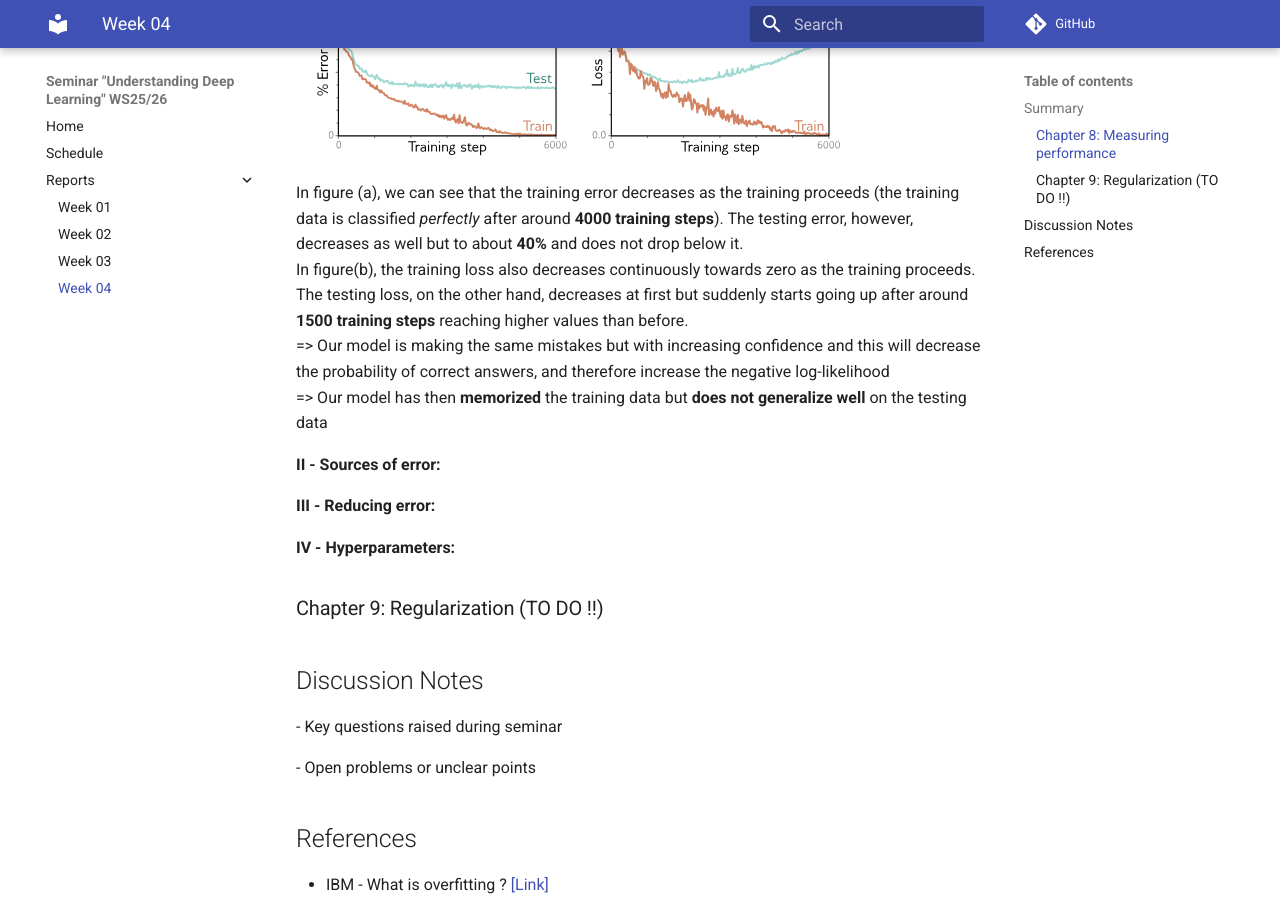
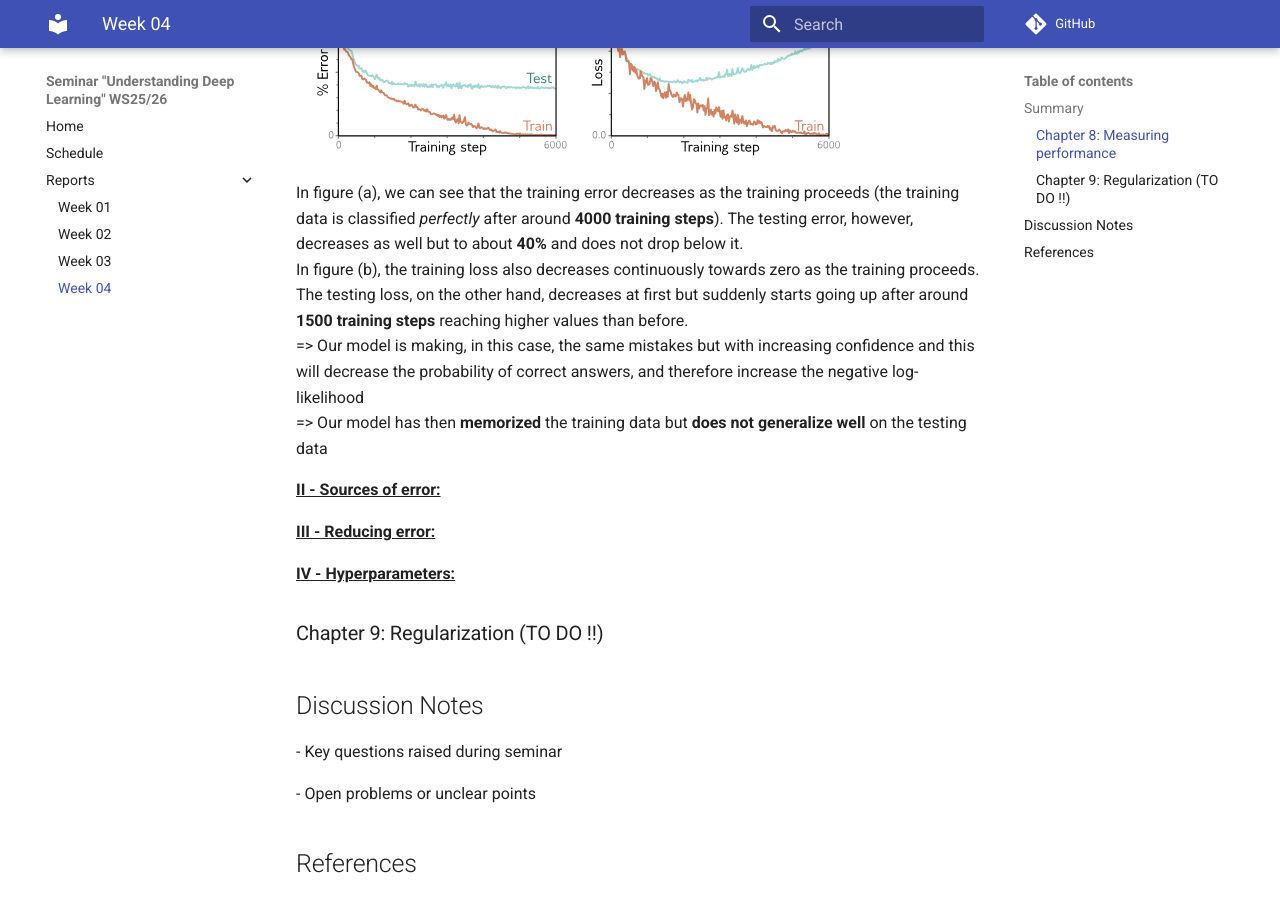
Before and after one commit to link-er/seminar_UDL_wise2526, an MkDocs documentation site: the page built from docs/reports/week04_ch8_9.md, in a window 1280 px wide and 900 px high, scrolled down 1465 px. Built offline with MkDocs 1.6.1 and Material for MkDocs 9.7.7, drawn with Linux system fonts in a browser that asks for light colours; comment, search, counter and statistics services are not loaded.

Commit message:
Fix formatting and enhance clarity in week04 report
Corrected formatting and improved clarity in the discussion of training and testing losses.

```diff
--- a/docs/reports/week04_ch8_9.md
+++ b/docs/reports/week04_ch8_9.md
@@ -33,16 +33,16 @@
 
 In figure (a), we can see that the training error decreases as the training proceeds (the training data is classified *perfectly* after around **4000
 training steps**). The testing error, however, decreases as well but to about **40%** and does not drop below it.<br>
-In figure(b), the training loss also decreases continuously towards zero as the training proceeds. The testing loss, on the other hand, decreases at first but suddenly starts going up after around **1500 training steps** reaching higher values than before.<br>
-=> Our model is making the same mistakes but with increasing confidence and this will decrease the probability of correct answers, and
+In figure (b), the training loss also decreases continuously towards zero as the training proceeds. The testing loss, on the other hand, decreases at first but suddenly starts going up after around **1500 training steps** reaching higher values than before.<br>
+=> Our model is making, in this case, the same mistakes but with increasing confidence and this will decrease the probability of correct answers, and
 therefore increase the negative log-likelihood<br>
 => Our model has then **memorized** the training data but **does not generalize well** on the testing data
 
-**II - Sources of error:**
+**<u>II - Sources of error:</u>**
 
-**III - Reducing error:**
+**<u>III - Reducing error:</u>**
 
-**IV - Hyperparameters:**
+**<u>IV - Hyperparameters:</u>**
 
 ### Chapter 9: Regularization (TO DO !!)
 
```
